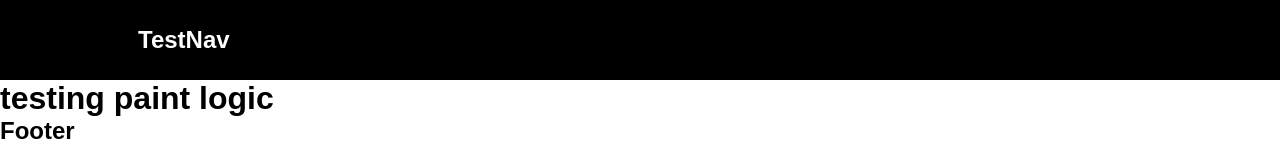
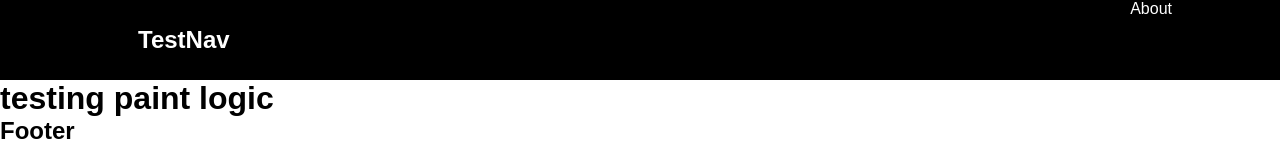
Before and after one commit to rallysport206/PLv2, a React (Create React App) app: page / in a window 1280 px wide. Shown: the top 160 px of the page. Built offline with nearby package versions, Linux system fonts and the light colour scheme.

Commit message:
added elements MobileMenu, FaBars, NavMenu, NavItems, NavLinks to index and styling for elements

```diff
--- a/package.json
+++ b/package.json
@@ -8,8 +8,10 @@
     "@testing-library/user-event": "^12.1.10",
     "react": "^17.0.1",
     "react-dom": "^17.0.1",
+    "react-icons": "^3.11.0",
     "react-router-dom": "^5.2.0",
     "react-scripts": "4.0.0",
+    "react-scroll": "^1.8.1",
     "styled-components": "^5.2.0",
     "web-vitals": "^0.2.4"
   },
--- a/src/App.js
+++ b/src/App.js
@@ -1,6 +1,6 @@
 import './App.css';
-import Footer from './componets/Footer';
-import Navbar from './componets/Navbar';
+import Footer from './components/Footer';
+import Navbar from './components/Navbar';
 import {BrowserRouter as Router} from 'react-router-dom';
 
 function App() {
--- /dev/null
+++ b/src/components/Navbar/index.js
@@ -0,0 +1,33 @@
+import React from 'react';
+import {FaBars} from 'react-icons/fa';
+import {
+    Nav,
+    NavbarContainer,
+    NavLogo,
+    MobileMenu,
+    NavMenu,
+    NavItem,
+    NavLinks
+} from './navElements';
+
+function Navbar (){
+    return(
+        <>
+            <Nav>
+                <NavbarContainer>
+                    <NavLogo to='/'>TestNav</NavLogo>
+                    <MobileMenu>
+                        <FaBars />
+                    </MobileMenu>
+                    <NavMenu>
+                        <NavItem>
+                            <NavLinks to="about">About</NavLinks>
+                        </NavItem>
+                    </NavMenu>
+                </NavbarContainer>
+            </Nav>
+        </>
+    );
+};
+
+export default Navbar;
--- /dev/null
+++ b/src/components/Navbar/navElements.js
@@ -0,0 +1,87 @@
+import styled from 'styled-components';
+import { Link as LinkR } from 'react-router-dom';
+import { Link as LinkS } from 'react-scroll';
+
+
+export const Nav = styled.nav`
+    background: #000;
+    height: 80px;
+    /* margin-top: -80px; */
+    display: flex;
+    justify-content: center;
+    align-items: center;
+    font-size: 1rem;
+    position: sticky;
+    top: 0;
+    z-index: 10;
+
+    @media screen and (max-width: 960px){
+        transition: 0.8s all ease;
+    }
+`;
+
+export const NavbarContainer = styled.div`
+    display: flex;
+    justify-content: space-between;
+    height: 80px;
+    z-index: 1;
+    width: 100%;
+    padding: 0 24px;
+    max-width: 1100px;
+`;
+
+export const NavLogo = styled(LinkR)`
+    color: #fff;
+    justify-self: flex-start;
+    font-size: 1.5rem;
+    display: flex;
+    align-items: center;
+    margin-left: 24px;
+    font-weight:bold;
+    text-decoration: none;
+`;
+
+export const MobileMenu = styled.div`
+    display: none;
+
+    @media screen and (max-width 768px){
+        display: block;
+        position: absolute;
+        top: 0;
+        right: 0;
+        transform: translate(-100%, 60%);
+        font-size: 1.8rem;
+        cursor: pointer;
+    }
+`;
+
+export const NavMenu = styled.ul`
+    display: flex;
+    align-items: center;
+    list-style: none;
+    text-align: center;
+    margin-right: -22px;
+
+    @media screen and (max-width: 768px) {
+        display: none;
+    }
+`;
+
+export const NavItem = styled.li`
+    height: 80px;
+
+`;
+
+export const NavLinks = styled(LinkS)`
+    color: #fff;
+    display:flex;
+    align-items: center;
+    text-decoration: none;
+    padding: 0 1rem;
+    height: 100%auto;
+    cursor: pointer;
+
+    &.active{
+        border-bottom: 3px solid #01bf71;
+    }
+`;
--- a/src/componets/Navbar/index.js
+++ /dev/null
@@ -1,18 +0,0 @@
-import React from 'react';
-import {Nav, NavbarContainer, NavLogo} from './navElements';
-
-function Navbar (){
-    return(
-        <>
-            <Nav>
-                <NavbarContainer>
-                    <NavLogo to='/'>
-                        TestNav
-                    </NavLogo>
-                </NavbarContainer>
-            </Nav>
-        </>
-    );
-};
-
-export default Navbar;
--- a/src/componets/Navbar/navElements.js
+++ /dev/null
@@ -1,40 +0,0 @@
-import styled from 'styled-components';
-import { Link as LinkR } from 'react-router-dom';
-
-export const Nav = styled.nav`
-    background: #000;
-    height: 80px;
-    /* margin-top: -80px; */
-    display: flex;
-    justify-content: center;
-    align-items: center;
-    font-size: 1rem;
-    position: sticky;
-    top: 0;
-    z-index: 10;
-
-    @media screen and (max-width: 960px){
-        transition: 0.8s all ease;
-    }
-`
-
-export const NavbarContainer = styled.div`
-    display: flex;
-    justify-content: space-between;
-    height: 80px;
-    z-index: 1;
-    width: 100%;
-    padding: 0 24px;
-    max-width: 1100px;
-`
-
-export const NavLogo = styled(LinkR)`
-    color: #fff;
-    justify-self: flex-start;
-    font-size: 1.5rem;
-    display: flex;
-    align-items: center;
-    margin-left: 24px;
-    font-weight:bold;
-    text-decoration: none;
-`;
```
Also changed, not shown: src/components/Footer/index.js (renamed from src/componets/Footer/index.js), 1 other file (tests, documents, lock files or other folders).
